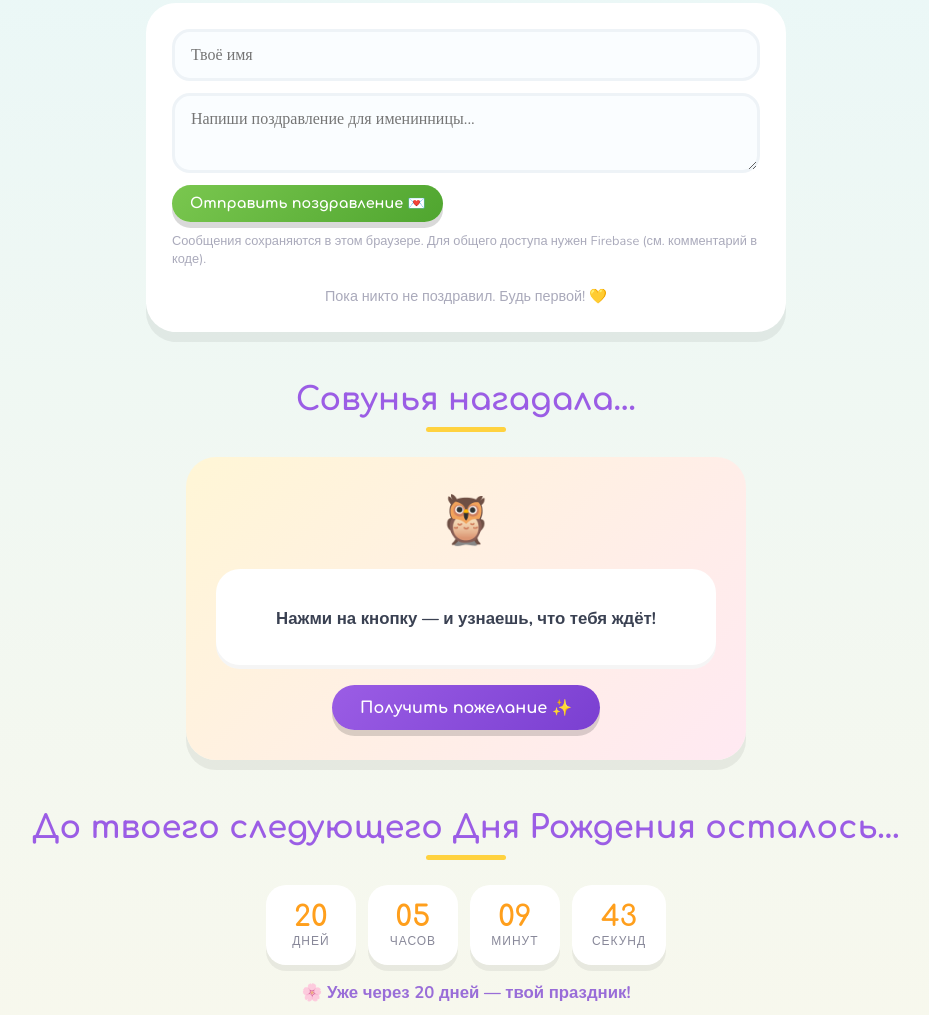
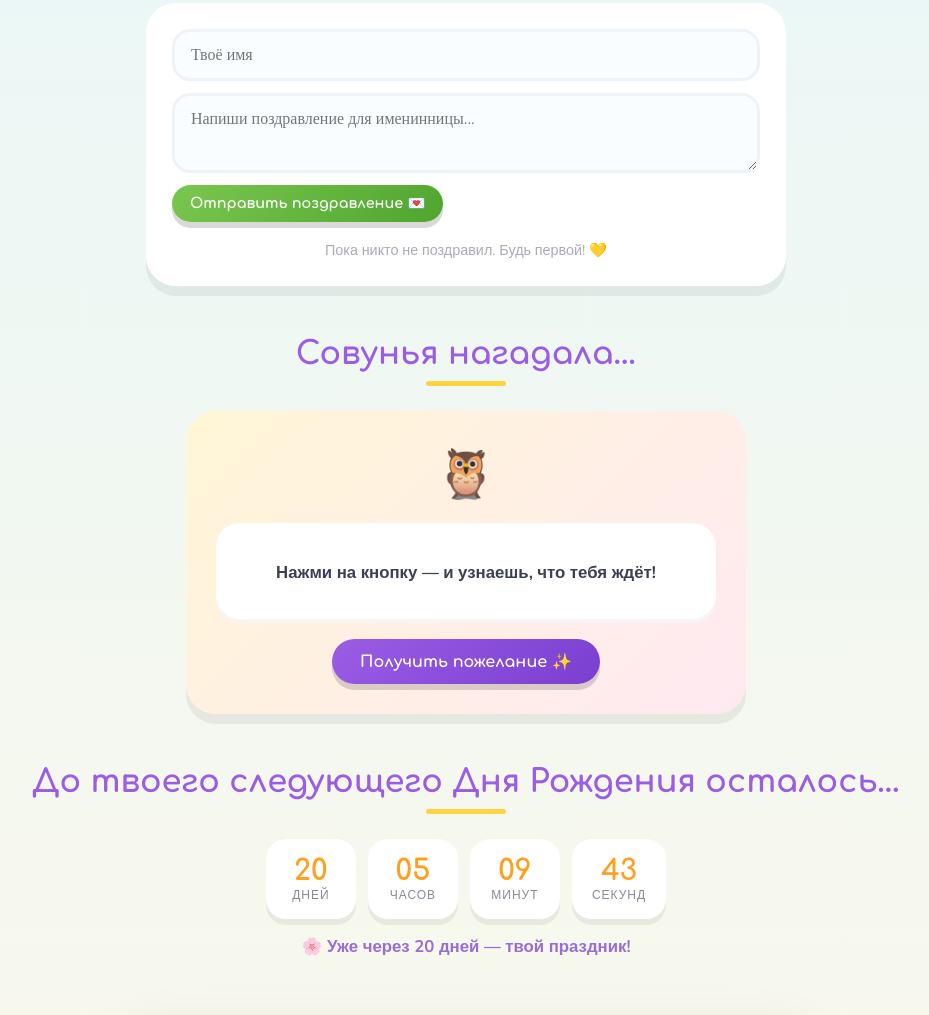
Before and after one commit to Yukifrogs/birthday-gift, a plain HTML site: page index.html in a window 1280 px wide. Shown: the part 2661-3676 px from the top of the page, without its empty margins (174-1103 px from the left). Drawn offline with nearby package versions, Linux system fonts and the light colour scheme.

Commit message:
Update index.html

```diff
--- a/index.html
+++ b/index.html
@@ -283,9 +283,7 @@
         <textarea id="gbText" placeholder="Напиши поздравление для именинницы..." maxlength="500"></textarea>
       </div>
       <button class="btn green small" id="gbSubmit">Отправить поздравление 💌</button>
-      <p style="font-size:.8rem;color:#aab;margin-top:10px;">
-        Сообщения сохраняются в этом браузере. Для общего доступа нужен Firebase (см. комментарий в коде).
-      </p>
+
       <div class="entries" id="gbEntries"></div>
     </div>
   </section>
```
